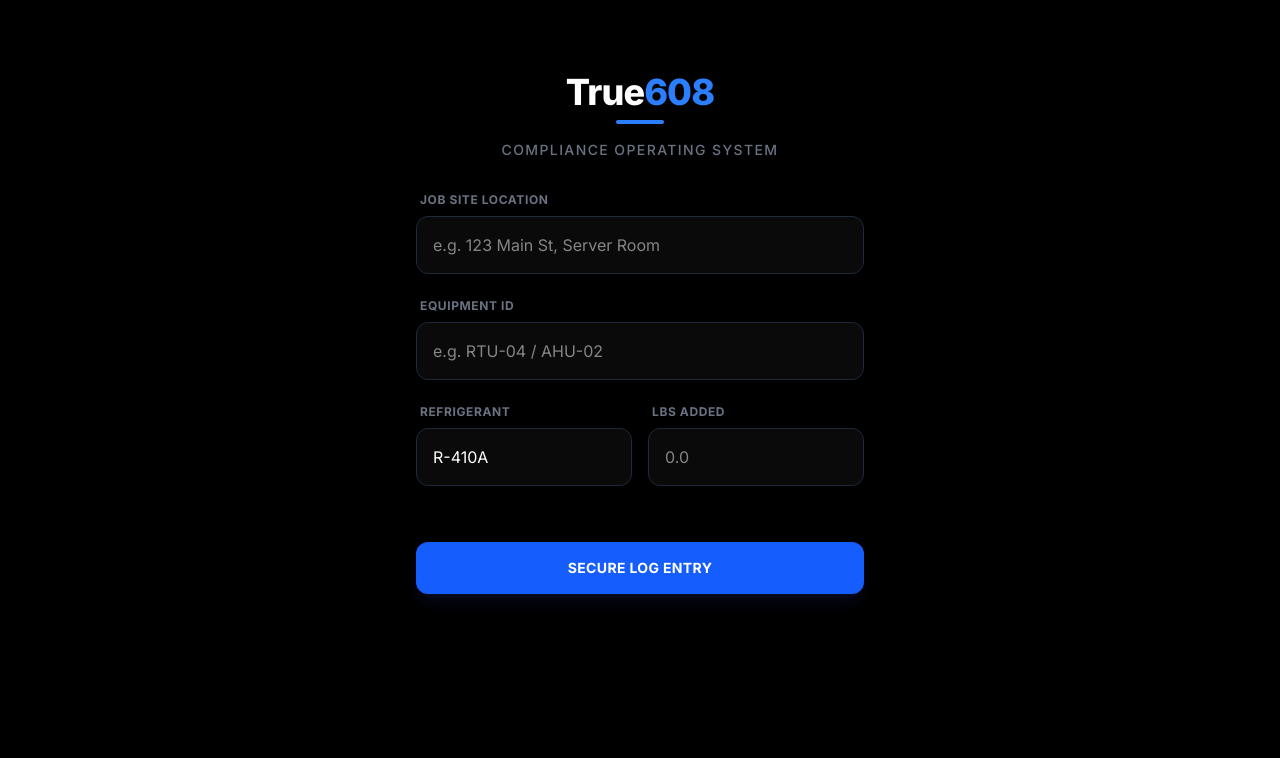
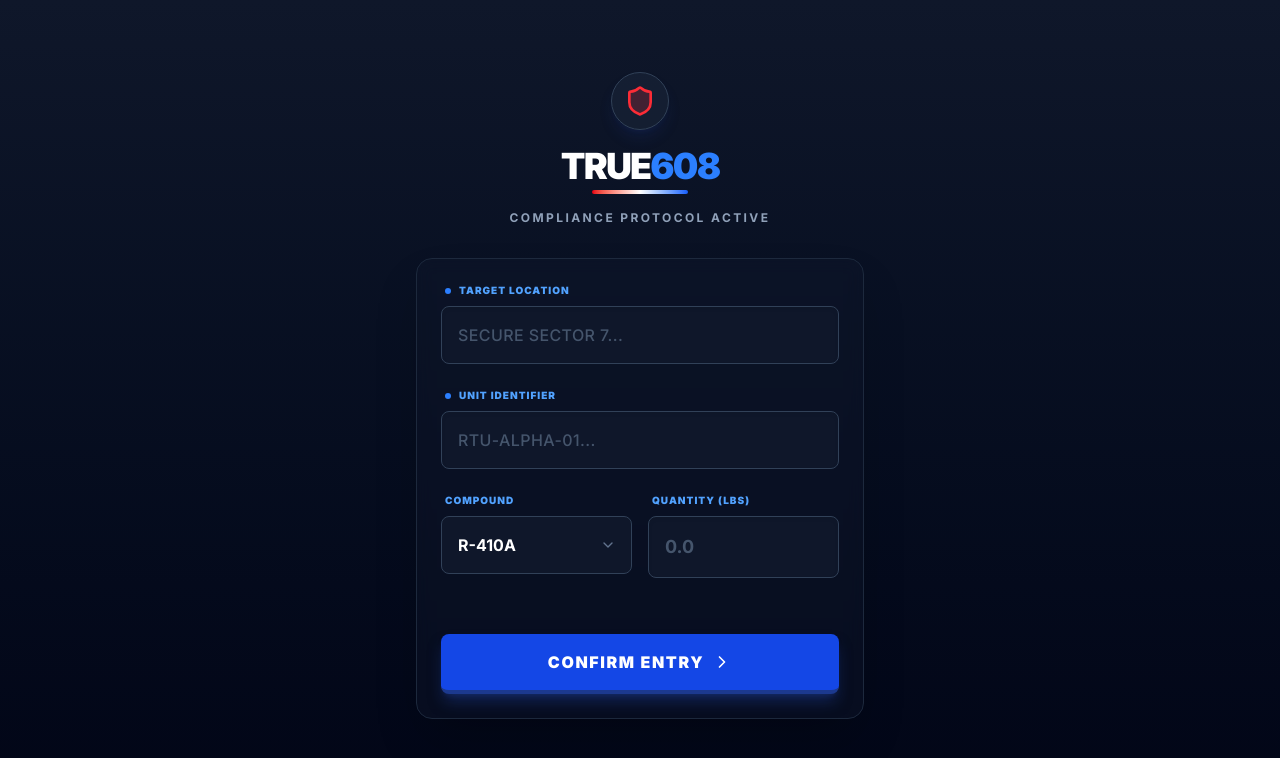
Before and after one commit to RisheeRaswath/True608-Website, a Next.js app: page / in a window 1280 px wide. Shown: the top 758 px of the page. Built offline with nearby package versions, Linux system fonts and the light colour scheme.

Commit message:
Upgrade: Captain America Theme V1

```diff
--- a/src/app/page.tsx
+++ b/src/app/page.tsx
@@ -3,6 +3,7 @@
 import { useState } from "react";
 import { supabase } from "@/lib/supabase";
 import { toast } from "sonner";
+import { Shield, ChevronRight } from "lucide-react";
 
 export default function Home() {
   const [loading, setLoading] = useState(false);
@@ -28,9 +29,11 @@ export default function Home() {
     }
   };
 
-  const handleSave = async () => {
+  const handleSave = async (e?: React.FormEvent) => {
+    if (e) e.preventDefault();
+
     if (!formData.location || !formData.unit_id || !formData.amount) {
-      toast.error("Required: Please complete all fields.");
+      toast.error("MISSING INTEL: All fields required.");
       return;
     }
 
@@ -48,29 +51,36 @@ export default function Home() {
     setLoading(false);
 
     if (error) {
-      toast.error("Connection Failed. Try again.");
+      toast.error("CONNECTION SEVERED. Retrying...");
     } else {
-      toast.success("Entry Logged Successfully.");
+      toast.success("ENTRY SECURED.");
       setFormData({ ...formData, location: "", unit_id: "", amount: "" });
       document.getElementById("field-1")?.focus();
     }
   };
 
   return (
-    <main className="min-h-screen bg-black text-white p-6 flex flex-col items-center">
+    // THEME: "First Avenger" Navy Blue Gradient
+    <main className="min-h-screen bg-gradient-to-b from-[#0f172a] to-[#020617] text-slate-200 p-6 flex flex-col items-center font-sans selection:bg-red-500 selection:text-white">
 
-      <div className="w-full max-w-md mb-8 mt-12 text-center">
-        <h1 className="text-4xl font-extrabold tracking-tight text-white mb-2">
+      <div className="w-full max-w-md mb-8 mt-12 text-center relative">
+        <div className="absolute top-1/2 left-1/2 -translate-x-1/2 -translate-y-1/2 w-64 h-64 bg-blue-600/20 rounded-full blur-3xl -z-10"></div>
+        <div className="inline-flex items-center justify-center p-3 bg-slate-800/50 rounded-full border border-slate-700 mb-4 shadow-lg shadow-blue-900/20">
+            <Shield className="w-8 h-8 text-red-500 fill-red-500/20" />
+        </div>
+        <h1 className="text-4xl font-black tracking-tighter text-white mb-1 uppercase">
           True<span className="text-blue-500">608</span>
         </h1>
-        <div className="h-1 w-12 bg-blue-500 mx-auto rounded-full mb-4"></div>
-        <p className="text-gray-500 text-sm font-medium uppercase tracking-widest">Compliance Operating System</p>
+        <div className="h-1 w-24 bg-gradient-to-r from-red-600 via-white to-blue-600 mx-auto rounded-full mb-4"></div>
+        <p className="text-slate-400 text-xs font-bold uppercase tracking-[0.2em]">Compliance Protocol Active</p>
       </div>
 
-      <div className="w-full max-w-md space-y-6">
+      <div className="w-full max-w-md space-y-6 bg-slate-900/40 p-6 rounded-2xl border border-slate-800 shadow-2xl backdrop-blur-sm">
 
         <div>
-          <label className="block text-xs font-bold text-gray-500 uppercase tracking-wider mb-2 ml-1">Job Site Location</label>
+          <label className="flex items-center gap-2 text-[10px] font-black text-blue-400 uppercase tracking-widest mb-2 ml-1">
+            <span className="w-1.5 h-1.5 bg-blue-500 rounded-sm"></span> Target Location
+          </label>
           <input
             id="field-1"
             name="location"
@@ -79,13 +89,15 @@ export default function Home() {
             onKeyDown={(e) => handleEnter(e, "field-2")}
             type="text"
             enterKeyHint="next"
-            placeholder="e.g. 123 Main St, Server Room"
-            className="w-full bg-[#0a0a0a] focus:bg-[#111] border border-gray-800 focus:border-blue-500 rounded-xl p-4 text-white outline-none transition-all duration-200 shadow-sm"
+            placeholder="SECURE SECTOR 7..."
+            className="w-full bg-[#0f172a] focus:bg-[#1e293b] border border-slate-700 focus:border-red-500 rounded-lg p-4 text-white placeholder:text-slate-600 outline-none transition-all duration-300 font-medium tracking-wide shadow-inner"
           />
         </div>
 
         <div>
-          <label className="block text-xs font-bold text-gray-500 uppercase tracking-wider mb-2 ml-1">Equipment ID</label>
+          <label className="flex items-center gap-2 text-[10px] font-black text-blue-400 uppercase tracking-widest mb-2 ml-1">
+             <span className="w-1.5 h-1.5 bg-blue-500 rounded-sm"></span> Unit Identifier
+          </label>
           <input
             id="field-2"
             name="unit_id"
@@ -94,30 +106,37 @@ export default function Home() {
             onKeyDown={(e) => handleEnter(e, "field-3")}
             type="text"
             enterKeyHint="next"
-            placeholder="e.g. RTU-04 / AHU-02"
-            className="w-full bg-[#0a0a0a] focus:bg-[#111] border border-gray-800 focus:border-blue-500 rounded-xl p-4 text-white outline-none transition-all duration-200 shadow-sm"
+            placeholder="RTU-ALPHA-01..."
+            className="w-full bg-[#0f172a] focus:bg-[#1e293b] border border-slate-700 focus:border-red-500 rounded-lg p-4 text-white placeholder:text-slate-600 outline-none transition-all duration-300 font-medium tracking-wide shadow-inner"
           />
         </div>
 
         <div className="grid grid-cols-2 gap-4">
           <div>
-            <label className="block text-xs font-bold text-gray-500 uppercase tracking-wider mb-2 ml-1">Refrigerant</label>
+            <label className="flex items-center gap-2 text-[10px] font-black text-blue-400 uppercase tracking-widest mb-2 ml-1">
+                Compound
+            </label>
+            <div className="relative">
                 <select
                 id="field-3"
                 name="refrigerant"
                 value={formData.refrigerant}
                 onChange={handleChange}
                 onKeyDown={(e) => handleEnter(e, "field-4")}
-              className="w-full bg-[#0a0a0a] focus:bg-[#111] border border-gray-800 focus:border-blue-500 rounded-xl p-4 text-white outline-none transition-all duration-200 cursor-pointer appearance-none"
+                className="w-full bg-[#0f172a] focus:bg-[#1e293b] border border-slate-700 focus:border-red-500 rounded-lg p-4 text-white outline-none transition-all duration-300 appearance-none font-bold"
                 >
                 <option>R-410A</option>
                 <option>R-22</option>
                 <option>R-404A</option>
                 <option>R-134a</option>
                 </select>
+                <ChevronRight className="absolute right-4 top-1/2 -translate-y-1/2 w-4 h-4 text-slate-500 pointer-events-none rotate-90" />
+            </div>
           </div>
           <div>
-            <label className="block text-xs font-bold text-gray-500 uppercase tracking-wider mb-2 ml-1">Lbs Added</label>
+            <label className="flex items-center gap-2 text-[10px] font-black text-blue-400 uppercase tracking-widest mb-2 ml-1">
+                Quantity (LBS)
+            </label>
             <input
               id="field-4"
               name="amount"
@@ -129,18 +148,22 @@ export default function Home() {
               min="0"
               enterKeyHint="done"
               placeholder="0.0"
-              className="w-full bg-[#0a0a0a] focus:bg-[#111] border border-gray-800 focus:border-blue-500 rounded-xl p-4 text-white outline-none transition-all duration-200 shadow-sm"
+              className="w-full bg-[#0f172a] focus:bg-[#1e293b] border border-slate-700 focus:border-red-500 rounded-lg p-4 text-white placeholder:text-slate-600 outline-none transition-all duration-300 font-bold text-lg shadow-inner"
             />
           </div>
         </div>
 
         <button
-          onClick={handleSave}
+          onClick={() => handleSave()}
           disabled={loading}
           type="button"
-          className="w-full cursor-pointer bg-blue-600 hover:bg-blue-500 disabled:bg-gray-800 disabled:text-gray-500 text-white font-bold py-4 rounded-xl mt-8 transition-all active:scale-[0.98] shadow-lg shadow-blue-900/20 text-sm tracking-wide"
+          className="w-full cursor-pointer group relative overflow-hidden bg-blue-700 hover:bg-blue-600 disabled:bg-slate-800 disabled:text-slate-500 text-white font-black py-4 rounded-lg mt-8 transition-all active:scale-[0.98] shadow-lg shadow-blue-900/50 border-b-4 border-blue-900 active:border-b-0 active:translate-y-1"
         >
-          {loading ? "PROCESSING..." : "SECURE LOG ENTRY"}
+          <div className="absolute inset-0 w-full h-full bg-gradient-to-r from-transparent via-white/10 to-transparent translate-x-[-100%] group-hover:translate-x-[100%] transition-transform duration-700"></div>
+          <span className="flex items-center justify-center gap-2 tracking-widest">
+            {loading ? "TRANSMITTING..." : "CONFIRM ENTRY"}
+            {!loading && <ChevronRight className="w-5 h-5" />}
+          </span>
         </button>
 
       </div>
```
Also changed, not shown: src/app/admin/page.tsx (+86 -86 lines). Lines whose indentation alone changed are shown as unchanged.
